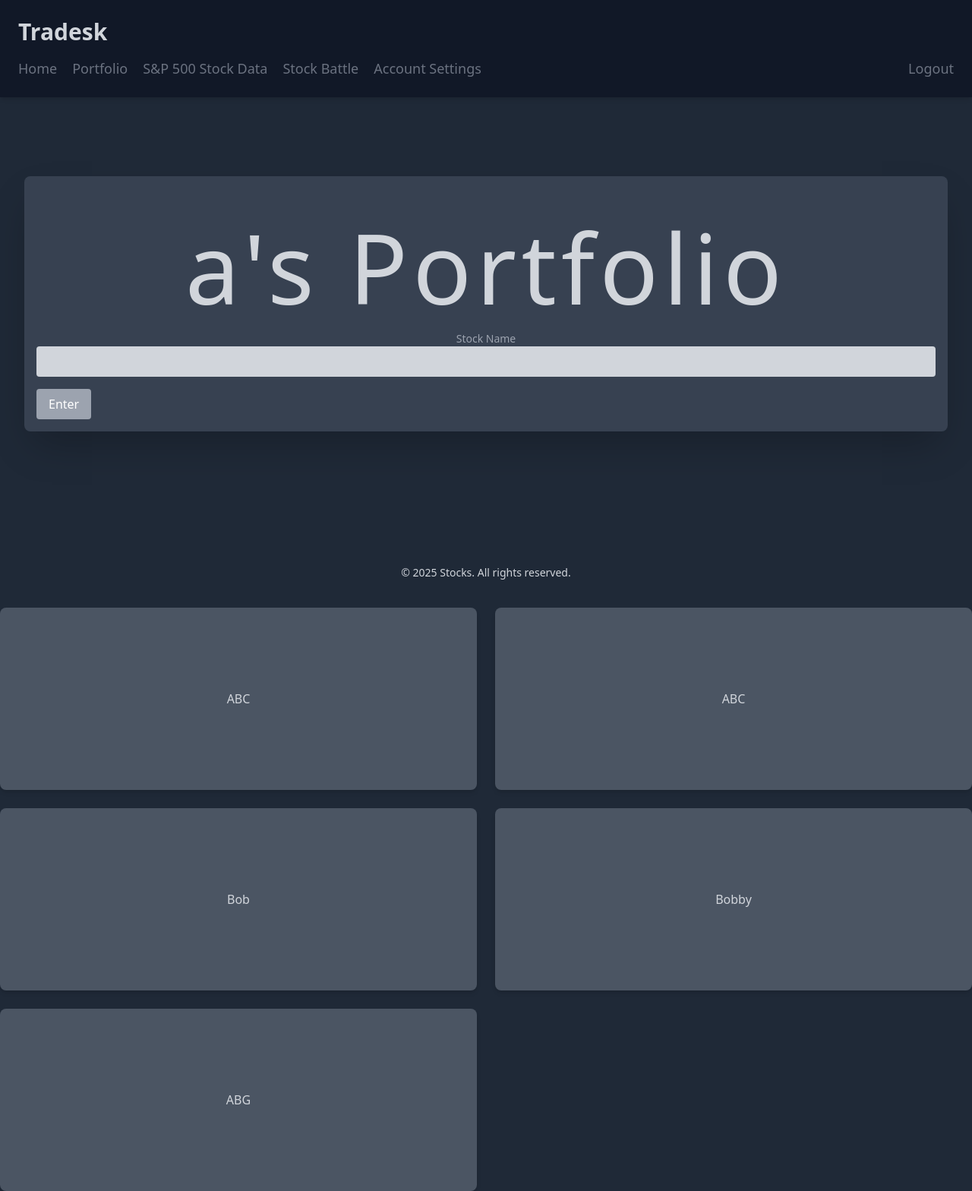
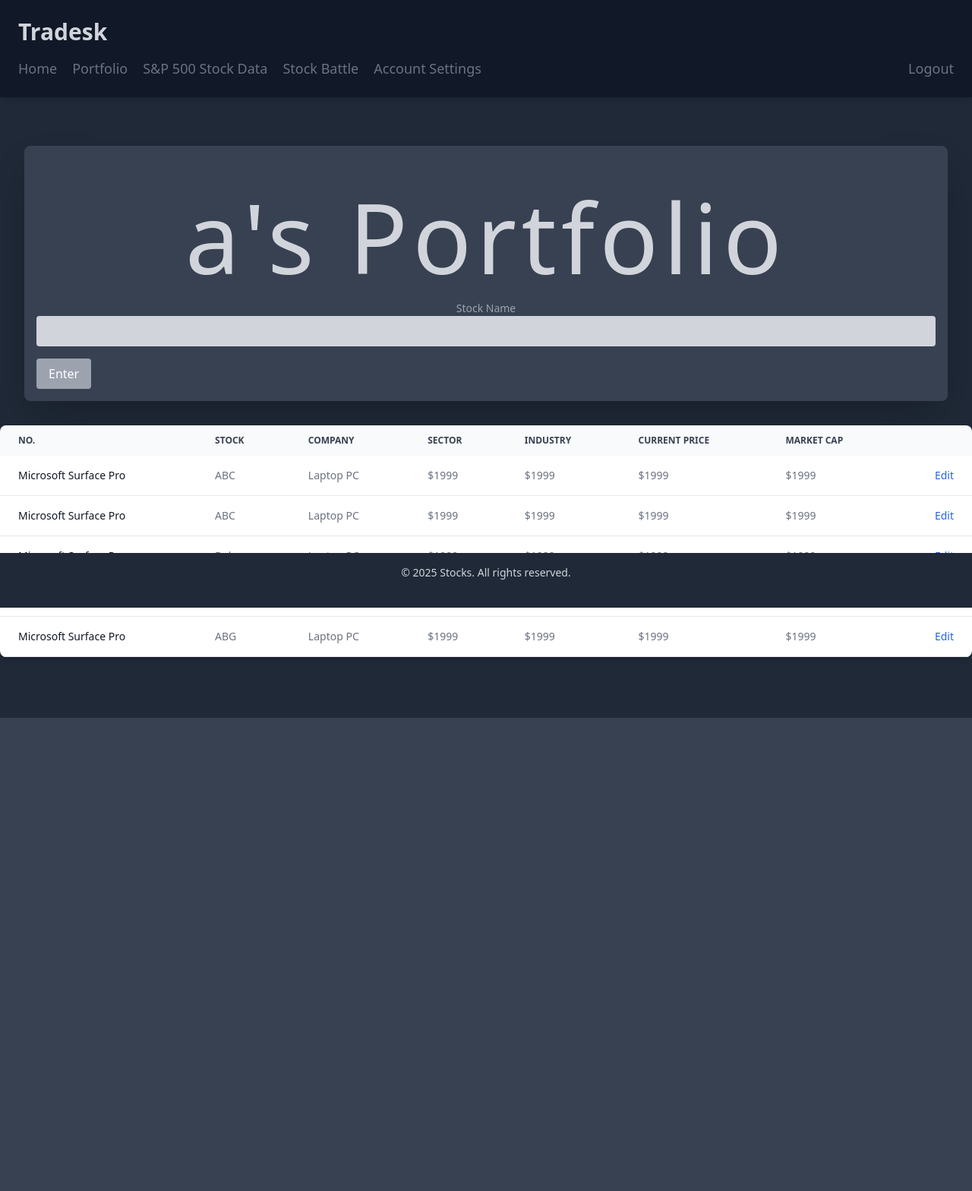
Before and after one commit to esokul007/JEWZ__jacobl143_ethans175_yinweiz_ziyadh2, a Flask app: page /portfolio in a window 1280 px wide. Shown: the whole page at 76% size. After the commit the page ends 945 px from the top, so only its background shows below. Run offline with Flask 3, Linux system fonts and the light colour scheme; a user stored in the database is signed in; data comes from the database, SQL or seed files in the repository; both versions use the stored data as it was after the commit; some libraries are stand-ins or nearby versions.

Commit message:
port changes

```diff
--- a/app/templates/portfolio.html
+++ b/app/templates/portfolio.html
@@ -39,7 +39,7 @@
       </header>
       <!-- Main Content -->
       <main>
-        <div class="min-h-screen flex items-center justify-center bg-gray-800 p-8">
+        <div class="mt-40 flex items-center justify-center bg-gray-800 p-8">
            <div class="text-center max-w-7xl w-full bg-gray-700 p-4 rounded-lg shadow-2xl">
               <!-- Header -->
               {% if logged_in %}
@@ -61,12 +61,73 @@
            </div>
         </div>
 
-        <div class="grid grid-cols-2 gap-6">
-           {% for stock in portfolio %}
-           <div class="bg-gray-600 h-60 shadow-md rounded-lg p-4 flex flex-col items-center justify-center">
-                {{ stock }}
-           </div>
-           {% endfor %}
+
+
+
+<div class="mb-20 relative overflow-x-auto shadow-md sm:rounded-lg">
+    <table class="w-full text-sm text-left rtl:text-right text-gray-500 dark:text-gray-400">
+        <thead class="text-xs text-gray-700 uppercase bg-gray-50 dark:bg-gray-700 dark:text-gray-400">
+            <tr>
+                <th scope="col" class="px-6 py-3">
+                    No.
+                </th>
+                <th scope="col" class="px-6 py-3">
+                    Stock
+                </th>
+                <th scope="col" class="px-6 py-3">
+                    Company
+                </th>
+                <th scope="col" class="px-6 py-3">
+                    Sector
+                </th>
+                <th scope="col" class="px-6 py-3">
+                    Industry
+                </th>
+                <th scope="col" class="px-6 py-3">
+                    Current Price
+                </th>
+                <th scope="col" class="px-6 py-3">
+                    Market Cap
+                </th>
+                <th scope="col" class="px-6 py-3">
+                    <span class="sr-only">Edit</span>
+                </th>
+            </tr>
+        </thead>
+        <tbody>
+            {% for stock in portfolio %}
+            <tr class="bg-white border-b dark:bg-gray-800 dark:border-gray-700 border-gray-200 hover:bg-gray-50 dark:hover:bg-gray-600">
+                <th scope="row" class="px-6 py-4 font-medium text-gray-900 whitespace-nowrap dark:text-white">
+                    Microsoft Surface Pro
+                </th>
+                <td class="px-6 py-4">
+                    {{stock}}
+                </td>
+                <td class="px-6 py-4">
+                    Laptop PC
+                </td>
+                <td class="px-6 py-4">
+                    $1999
+                </td>
+                <td class="px-6 py-4">
+                    $1999
+                </td>
+                <td class="px-6 py-4">
+                    $1999
+                </td>
+                <td class="px-6 py-4">
+                    $1999
+                </td>
+                <td class="px-6 py-4 text-right">
+                    <a href="#" class="font-medium text-blue-600 dark:text-blue-500 hover:underline">Edit</a>
+                </td>
+            </tr>
+            {% endfor %}
+        </tbody>
+    </table>
+</div>
+
+
       </main>
       <!-- Register  -->
       <div id="register" class="fixed inset-0 bg-black bg-opacity-70 hidden flex items-center justify-center">
```
Also changed, not shown: devlog.txt (+16 -2 lines), app/stock.db.
